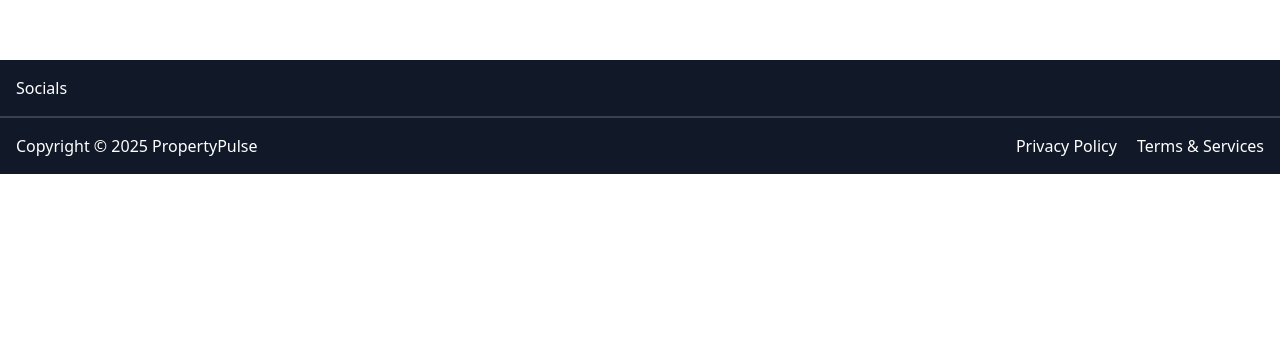
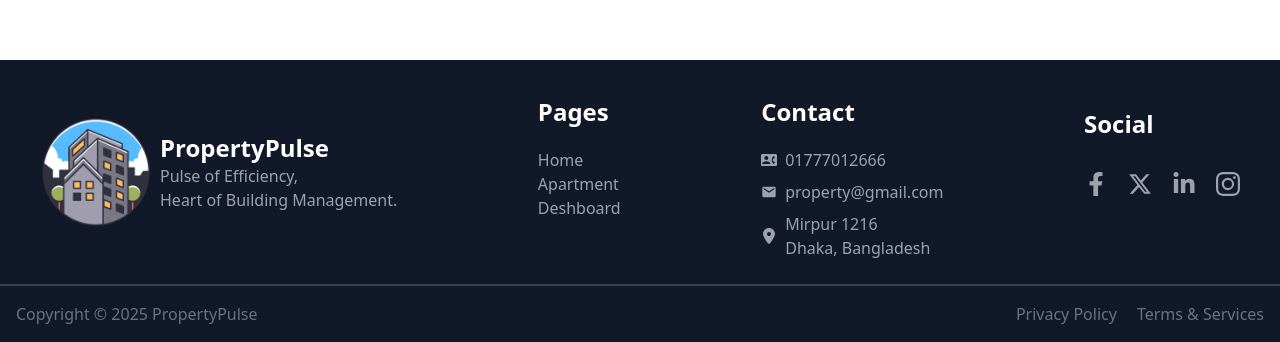
Before and after one commit to rohan26ir/Property-Pulse, a React (Vite) app: page / in a window 1280 px wide. Shown: the part 808-1150 px from the top of the page. Before the commit the page ends 982 px from the top, so only its background shows below. Built offline with nearby package versions, Linux system fonts and the light colour scheme.

Commit message:
add footer

```diff
--- a/src/shared/Footer/Footer.jsx
+++ b/src/shared/Footer/Footer.jsx
@@ -1,27 +1,65 @@
 import React from 'react';
+import { BsInstagram } from 'react-icons/bs';
+import { FaFacebookF, FaLinkedinIn } from 'react-icons/fa';
+import { FaLocationDot, FaXTwitter } from 'react-icons/fa6';
+import { MdContactPhone, MdEmail } from 'react-icons/md';
 
 const Footer = () => {
   return (
     <div className='bg-gray-900 text-white'>
-      <div className=' flex  px-4 py-4'>
-        <div></div>
-        <div></div>
+      <div className=' flex justify-between  px-10 py-4 text-gray-400'>
+        <div className='flex flex-col justify-center items-center gap-2'>
+          <div className='flex items-center gap-2'>
+          <img className='h-28' src="/favicon.png" alt="" />
+          <div>
+          <p className='text-2xl font-bold text-white'>PropertyPulse</p>
+          <p>Pulse of Efficiency, <br />Heart of Building Management.</p>
+          </div>
+          </div>
+        </div>
         <div>
-          <h2>Socials</h2>
+        <h2 className='text-2xl font-bold py-5  text-white'>Pages</h2>
+          <div className='flex flex-col'>
+            <div>Home</div>
+            <div>Apartment</div>
+            <div>Deshboard</div>
+            <div></div>
+          </div>
+        </div>
+        {/* <div>
+        <h2 className='text-2xl font-bold py-5'>Services</h2>
           <div className='flex flex-col'>
             <div></div>
             <div></div>
             <div></div>
             <div></div>
           </div>
+        </div> */}
+        <div>
+        <h2 className='text-2xl font-bold py-5 text-white'>Contact</h2>
+          <div className='flex flex-col space-y-2'>
+            <div className='flex items-center gap-2'><MdContactPhone />01777012666</div>
+            <div className='flex items-center gap-2'><MdEmail />property@gmail.com</div>
+            <div className='flex items-center gap-2'><FaLocationDot /><p>Mirpur 1216 <br />Dhaka, Bangladesh</p></div>
+            <div className='flex items-center gap-2'></div>
+          </div>
+        </div>
+        <div>
+          <h2 className='text-2xl font-bold py-8  text-white'>Social</h2>
+          <div className='flex flex-row gap-5 text-2xl'>
+          <FaFacebookF />
+          <FaXTwitter />
+          <FaLinkedinIn />
+          <BsInstagram />
+          </div>
         </div>
       </div>
 
       <div className='flex justify-between border-t-2 border-gray-700 px-4 py-4'>
         <div>
-          <p>Copyright © 2025 PropertyPulse</p>
+          <p className='text-gray-500'>Copyright © 2025 PropertyPulse</p>
         </div>
-        <div className='flex justify-between  gap-5'>
+        <div className='flex justify-between  gap-5  text-gray-500'>
           <div>
             <p>Privacy Policy</p>
           </div>
```
